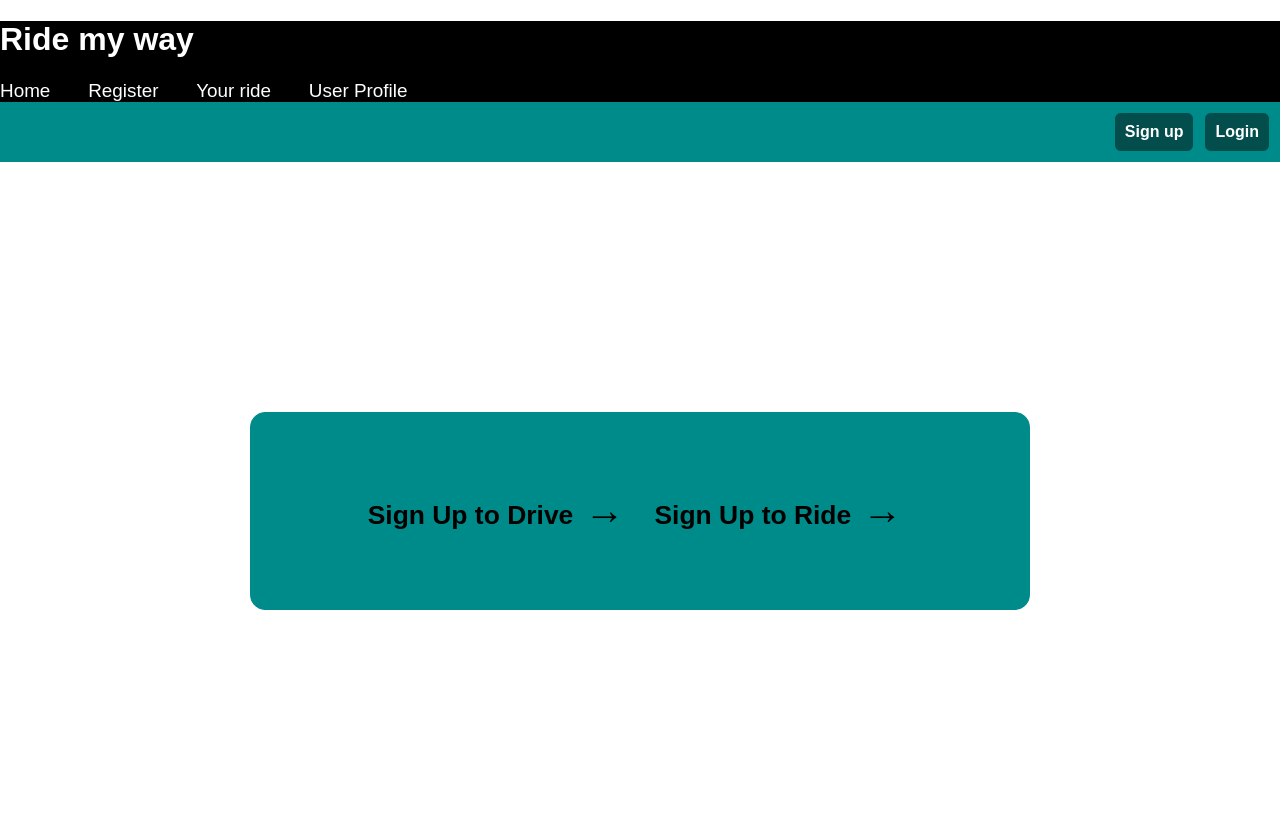
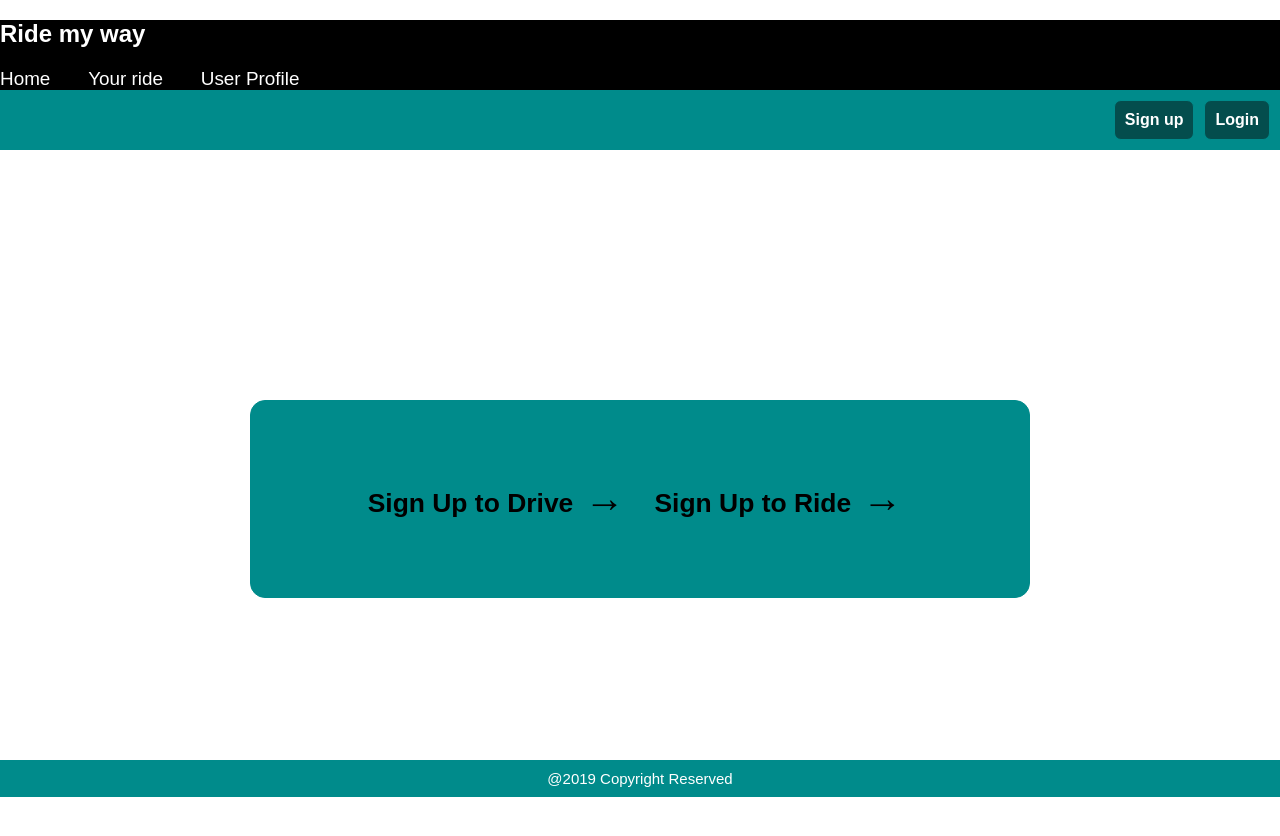
Before and after one commit to elineka/ride-my-way, a React (Create React App) app in the folder frontend/: page / in a window 1280 px wide. Shown: the top 836 px of the page. Built offline with nearby package versions, Linux system fonts and the light colour scheme.

Commit message:
Adding footer to home page

```diff
--- a/frontend/src/App.css
+++ b/frontend/src/App.css
@@ -132,10 +132,11 @@ span {
 }
 footer {
   font-family: Arial, Helvetica, sans-serif;
+  font-size: 15px;
   text-align: center;
   background-color: darkcyan;
-  margin: 5px;
-  padding: 5px;
+  padding-bottom: 10px;
+  padding-top: 10px;
 }
 .at {
   font-family: Arial, Helvetica, sans-serif;
@@ -184,6 +185,9 @@ input[type="password"] {
 .login.label {
   padding-left: 20px;
 }
-footer {
+.positionfooter {
   position: fixed;
+  bottom: 0;
+  width: 100%;
+  height: 2.5rem;
 }
--- a/frontend/src/component/Body.js
+++ b/frontend/src/component/Body.js
@@ -27,6 +27,9 @@ class Navigation extends Component {
             Login
           </Link>
         </nav>
+        <div>
+          <footer>@2019 Copyright Reserved</footer>
+        </div>
       </div>
     );
   }
--- /dev/null
+++ b/frontend/src/component/Footer.js
@@ -0,0 +1,15 @@
+import React, { Component } from "react";
+import { Link } from "react-router-dom";
+
+class Navigation extends Component {
+  render() {
+    return (
+      <section className="positionfooter">
+        <div>
+          <footer>@2019 Copyright Reserved</footer>
+        </div>
+      </section>
+    );
+  }
+}
+export default Navigation;
--- a/frontend/src/component/Home.js
+++ b/frontend/src/component/Home.js
@@ -1,13 +1,16 @@
 import React, { Component } from "react";
 import Navigation from "./Navigation";
+import Footer from "./Footer";
 
 class Home extends Component {
   render() {
     return (
       <div>
+        <section className="content">
           <div className="menu">
             <h1>Ride my way</h1>
             <Navigation />
+            <Footer />
           </div>
 
           <div class="arrow">
@@ -18,6 +21,7 @@ class Home extends Component {
               Sign Up to Ride<span> &#8594;</span>
             </a>
           </div>
+        </section>
       </div>
     );
   }
--- a/frontend/src/component/navigation.js
+++ b/frontend/src/component/navigation.js
@@ -8,9 +8,7 @@ class Navigation extends Component {
         <a href="" class="menuitem" title="Move to home page">
           Home
         </a>
-        <a href="/register" class="menuitem">
-          Register
-        </a>
+
         <a href="/yourride" class="menuitem">
           Your ride
         </a>
```
Lines whose indentation alone changed are shown as unchanged.
